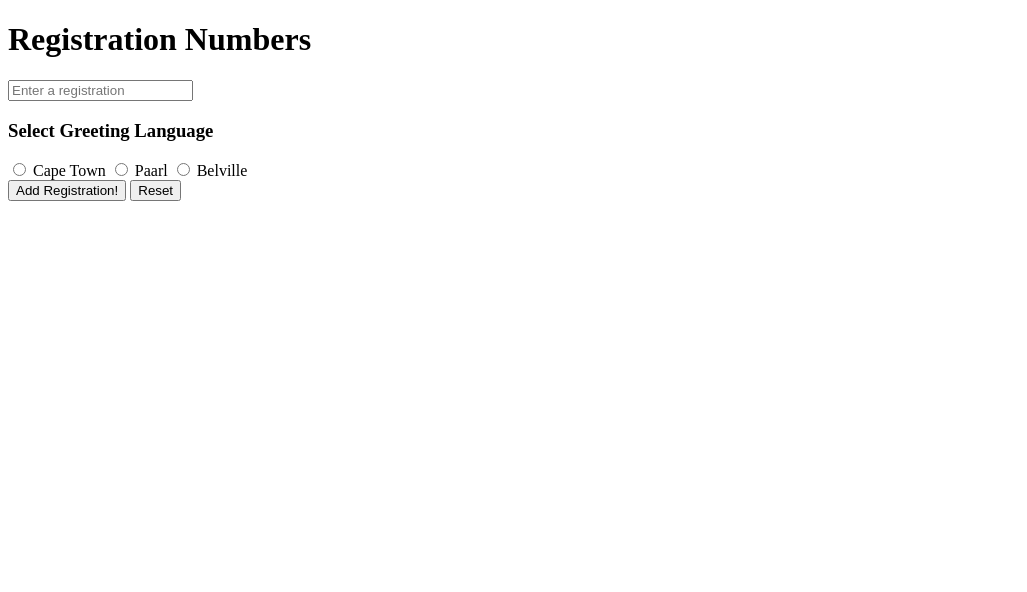
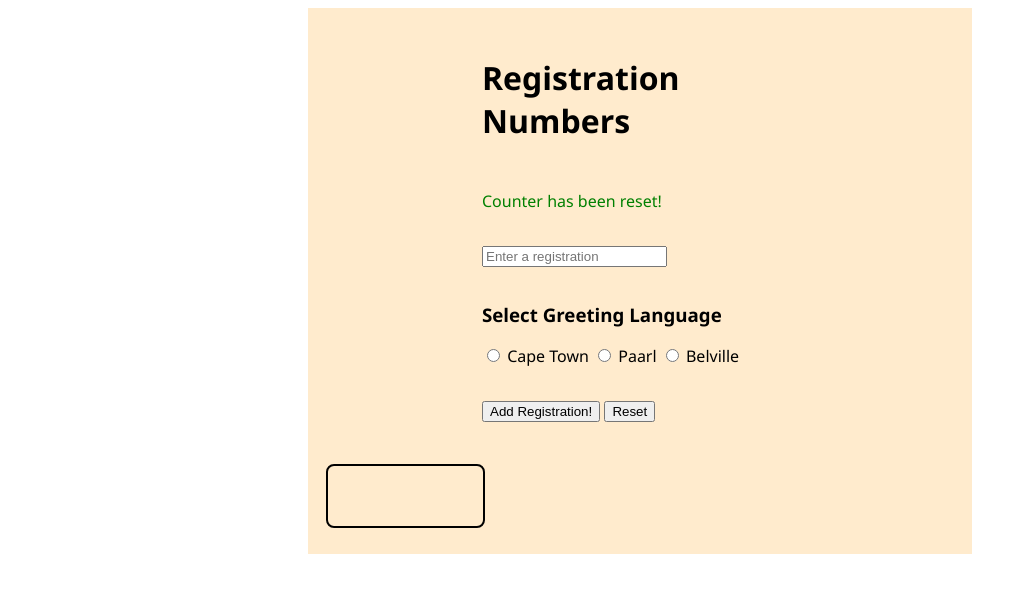
Before and after one commit to josephmabusela/registration_numbers, a plain HTML site: page index.html in a window 1280 px wide. Both pictures are taken after a click on the button "Reset". Shown: the whole page, without its empty margins (0-1027 px from the left). Drawn offline with Linux system fonts and the light colour scheme.

Commit message:
working on bugs

```diff
--- a/index.html
+++ b/index.html
@@ -4,7 +4,7 @@
     <meta charset="UTF-8">
     <meta http-equiv="X-UA-Compatible" content="IE=edge">
     <meta name="viewport" content="width=device-width, initial-scale=1.0">
-    <link rel="stylesheet" href="registrations.css">
+    <link rel="stylesheet" href="index.css">
     <title>Greetings Project</title>
 </head>
 <body>
@@ -42,6 +42,6 @@
         </div>
     </div>
 <script src="factory.js"></script>
-<script src="registrations.js"></script>
+<script src="registration_number.js"></script>
 </body>
 </html>
--- a/registration_number.js
+++ b/registration_number.js
@@ -111,7 +111,7 @@ registrationButton.addEventListener("click", function() {
 
     //radioBtn = document.querySelector(".radioButton:checked");
 
-    var registrations = [].concat(localStorage.getItem("registrations").split(","))
+    var registrations = [].concat(localStorage.getItem("registrations").split(" ,"))
 
     registrationInstance.setEnteredRegistrations(registrations)
     registrationInstance.storedRegistrations(registrationInput.value);
@@ -135,7 +135,7 @@ registrationButton.addEventListener("click", function() {
 reset.addEventListener("click", function() {
     localStorage.setItem("registrations", [])
     localStorage.setItem("counter", 0)
-    registrationsStored.innerHTML = localStorage["counter"]
+    registrationsParent.innerHTML = localStorage["counter"]
     errorText.innerHTML = "Counter has been reset!"
     errorText.style.color = "green";
 
```
